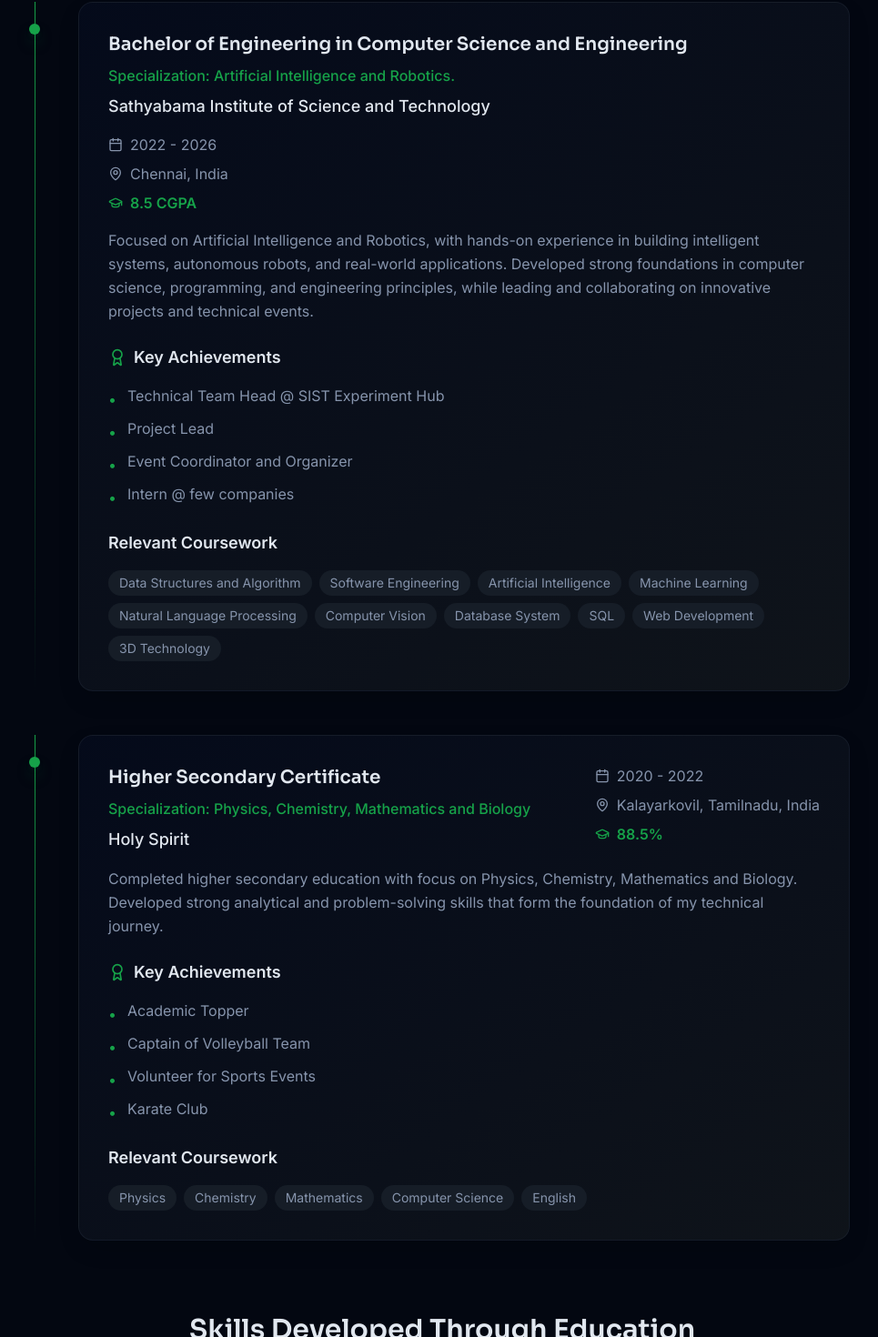
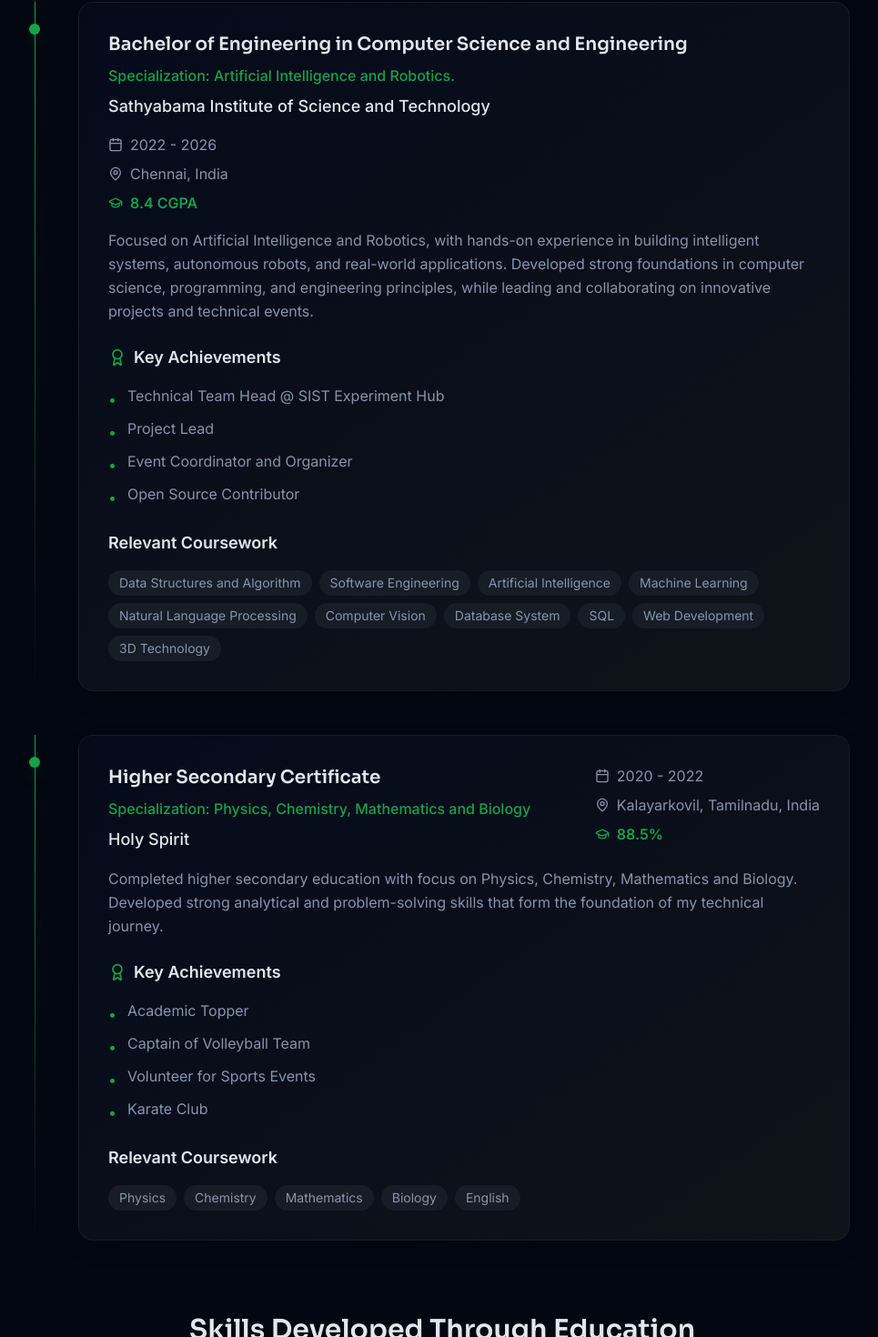
Before and after one commit to BABIN-JOE/Portfolio, a React (Vite) app: page /education in a window 1280 px wide. Shown: the part 258-1728 px from the top of the page at 91% size, without its empty margins (154-1119 px from the left). Built offline with nearby package versions, Linux system fonts and the light colour scheme.

Commit message:
Updated Education page

```diff
--- a/src/pages/Education.tsx
+++ b/src/pages/Education.tsx
@@ -9,13 +9,13 @@ const Education = () => {
       institution: "Sathyabama Institute of Science and Technology",
       location: "Chennai, India",
       duration: "2022 - 2026",
-      grade: "8.5 CGPA",
+      grade: "8.4 CGPA",
       description: "Focused on Artificial Intelligence and Robotics, with hands-on experience in building intelligent systems, autonomous robots, and real-world applications. Developed strong foundations in computer science, programming, and engineering principles, while leading and collaborating on innovative projects and technical events.",
       achievements: [
         "Technical Team Head @ SIST Experiment Hub",
         "Project Lead",
         "Event Coordinator and Organizer",
-        "Intern @ few companies"
+        "Open Source Contributor"
       ],
       courses: [
         "Data Structures and Algorithm",
@@ -49,7 +49,7 @@ const Education = () => {
         "Physics",
         "Chemistry",
         "Mathematics",
-        "Computer Science",
+        "Biology",
         "English"
       ]
     }
```
